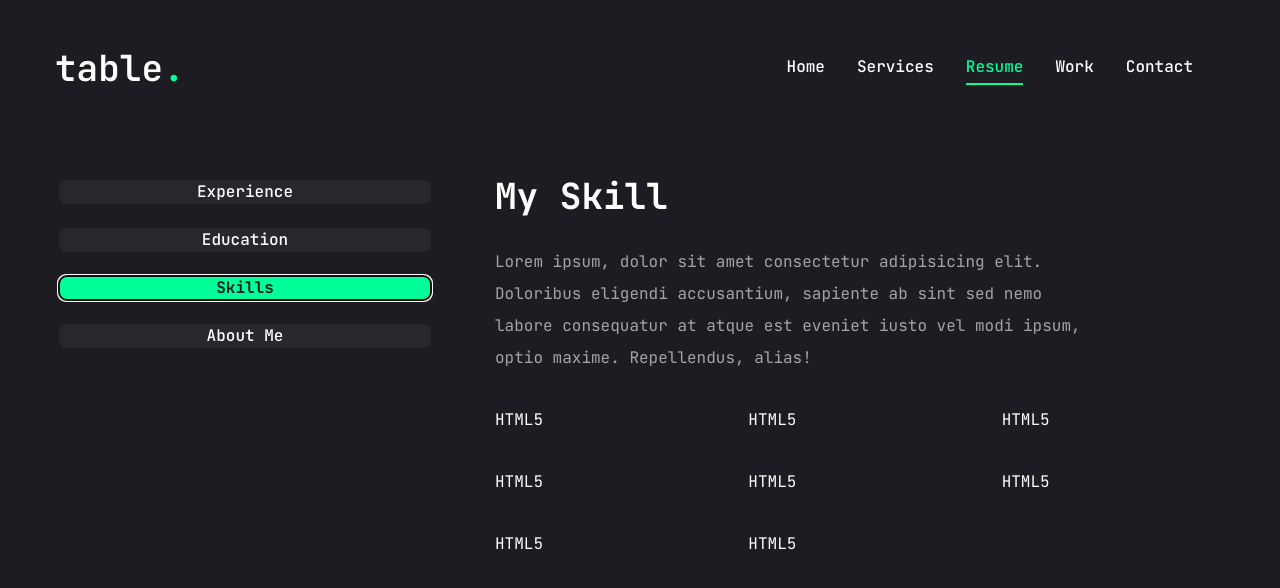
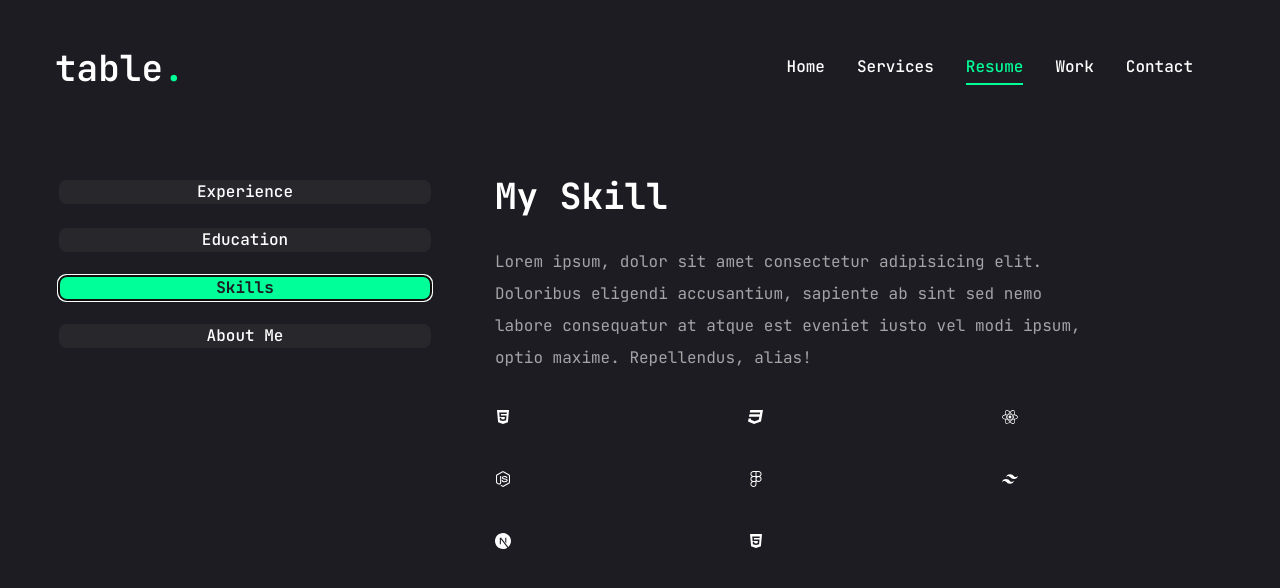
Before and after one commit to iamshahidameen/GitHub, a Next.js app: page /resume in a window 1280 px wide. Both pictures are taken after a click on the tab "Skills". Shown: the top 588 px of the page. Built offline with nearby package versions, Linux system fonts and the light colour scheme.

Commit message:
Resume - Skills Section
Worked on Skills Resume Section

```diff
--- a/app/resume/page.jsx
+++ b/app/resume/page.jsx
@@ -274,7 +274,6 @@ const Resume = () => {
                             <div className="flex flex-col gap-[30px]">
                                 <div className="flex flex-col gap-[30px] text-center xl:text-left">
                                     <h3 className="text-4xl font-bold">
-                                        {' '}
                                         {skills.title}
                                     </h3>
                                     <p className="max-w-[600px] text-white/60 mx-auto xl:mx-0">
@@ -285,7 +284,15 @@ const Resume = () => {
                                     {skills.skillList.map((skill, index) => {
                                         return (
                                             <li className="test" key={index}>
-                                                {skill.name}
+                                                <TooltipProvider>
+                                                    <Tooltip>
+                                                        <TooltipTrigger>
+                                                            <div className="test">
+                                                                {skill.icon}
+                                                            </div>
+                                                        </TooltipTrigger>
+                                                    </Tooltip>
+                                                </TooltipProvider>
                                             </li>
                                         );
                                     })}
```
